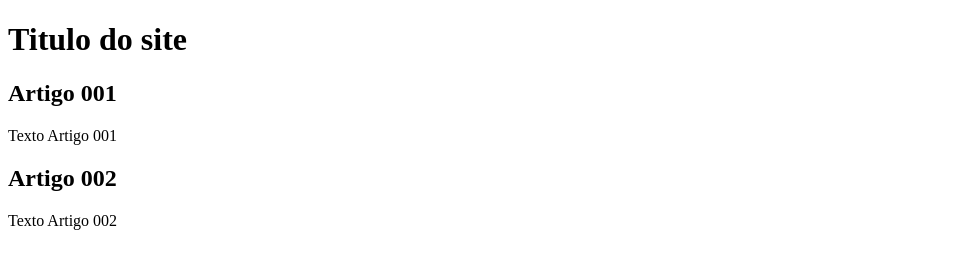
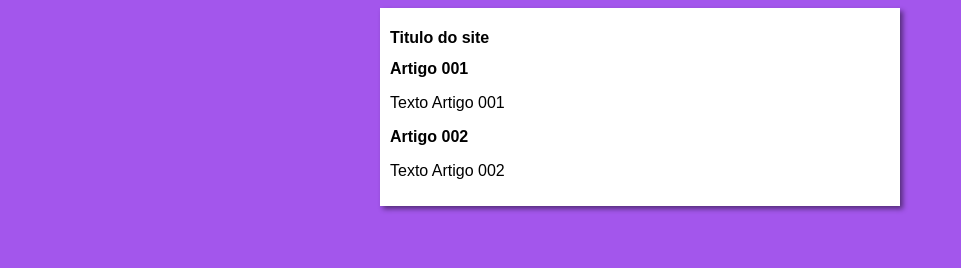
Before and after one commit to EdsonFSalles/Projeto-branch, a plain HTML site: page index.html in a window 1280 px wide. Shown: the whole page, without its empty margins (0-961 px from the left). Drawn offline with Linux system fonts and the light colour scheme.

Commit message:
iniciei o disign

```diff
--- /dev/null
+++ b/estilos/style.css
@@ -0,0 +1,16 @@
+*{
+    font-family: Arial, Helvetica, sans-serif;
+    font-size: 16px;
+
+}
+body{
+    background-color: rgb(163, 86, 236);
+}
+
+main{
+    background-color: white;
+    width: 500px;
+    margin: auto;
+    padding: 10px;
+    box-shadow: 3px 3px 5px rgba(0, 0, 0, 0.473);
+}
--- a/index.html
+++ b/index.html
@@ -4,6 +4,7 @@
     <meta charset="UTF-8">
     <meta name="viewport" contet="width=device-width, initial-scale=1.0">
     <title>Criação de branch</title>
+    <link rel="stylesheet" href="estilos/style.css">
 
 </head>
 <body>
```
